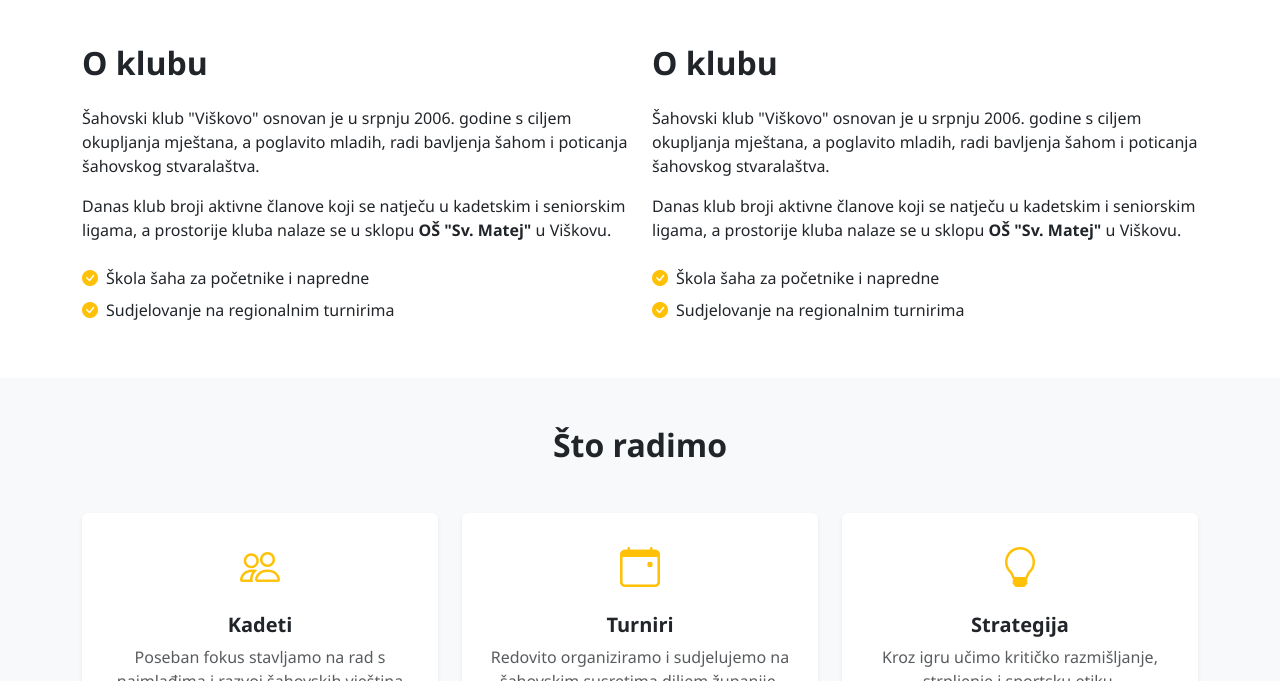
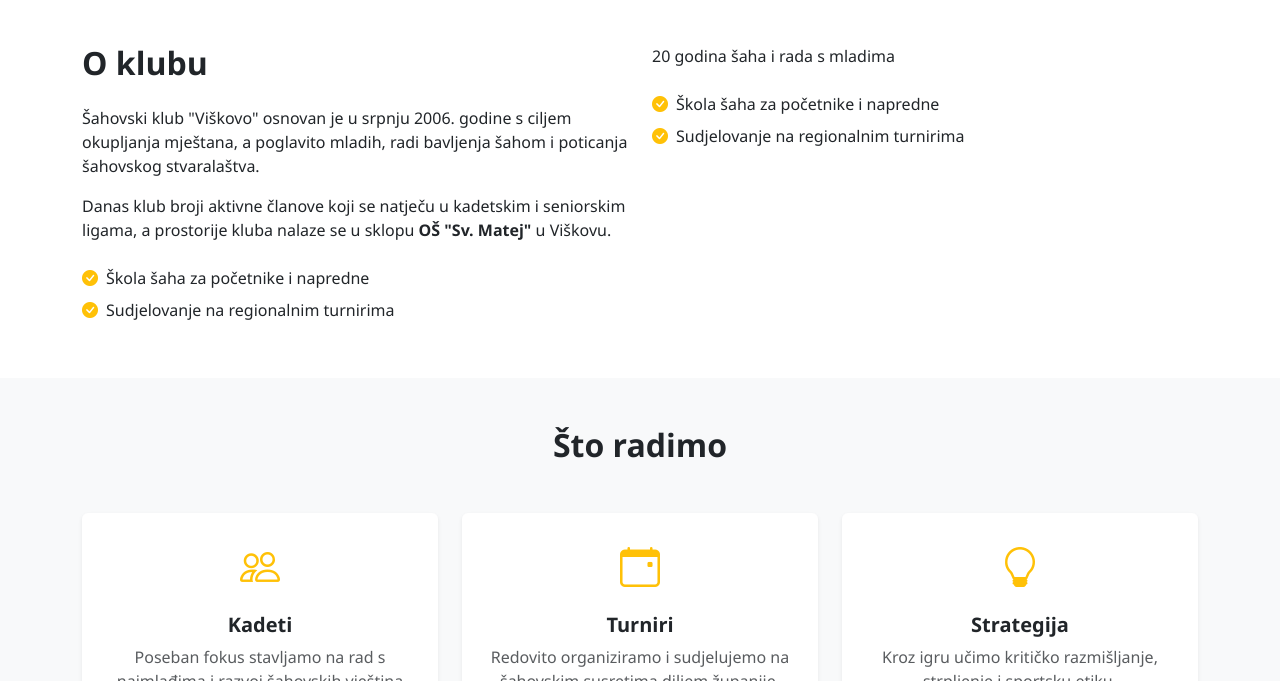
Before and after one commit to skviskovo/skviskovo.hr, a Jekyll site: the page built from index.html, in a window 1280 px wide and 900 px high, scrolled down 471 px, cut to the strip 219-900 px from the top of the window. Built offline with Jekyll 4.4.1, drawn with Linux system fonts in a browser that asks for light colours.

Commit message:
Update index.html

```diff
--- a/index.html
+++ b/index.html
@@ -33,9 +33,7 @@ title: Početna
       </div>
 
       <div class="col-lg-6 mb-4 mb-lg-0">
-        <h2 class="fw-bold mb-4">O klubu</h2>
-        <p>Šahovski klub "Viškovo" osnovan je u srpnju 2006. godine s ciljem okupljanja mještana, a poglavito mladih, radi bavljenja šahom i poticanja šahovskog stvaralaštva.</p>
-        <p>Danas klub broji aktivne članove koji se natječu u kadetskim i seniorskim ligama, a prostorije kluba nalaze se u sklopu <strong>OŠ "Sv. Matej"</strong> u Viškovu.</p>
+        <p>20 godina šaha i rada s mladima</p>
         <div class="mt-4">
           <div class="d-flex mb-2">
             <i class="bi bi-check-circle-fill text-warning me-2"></i>
```
